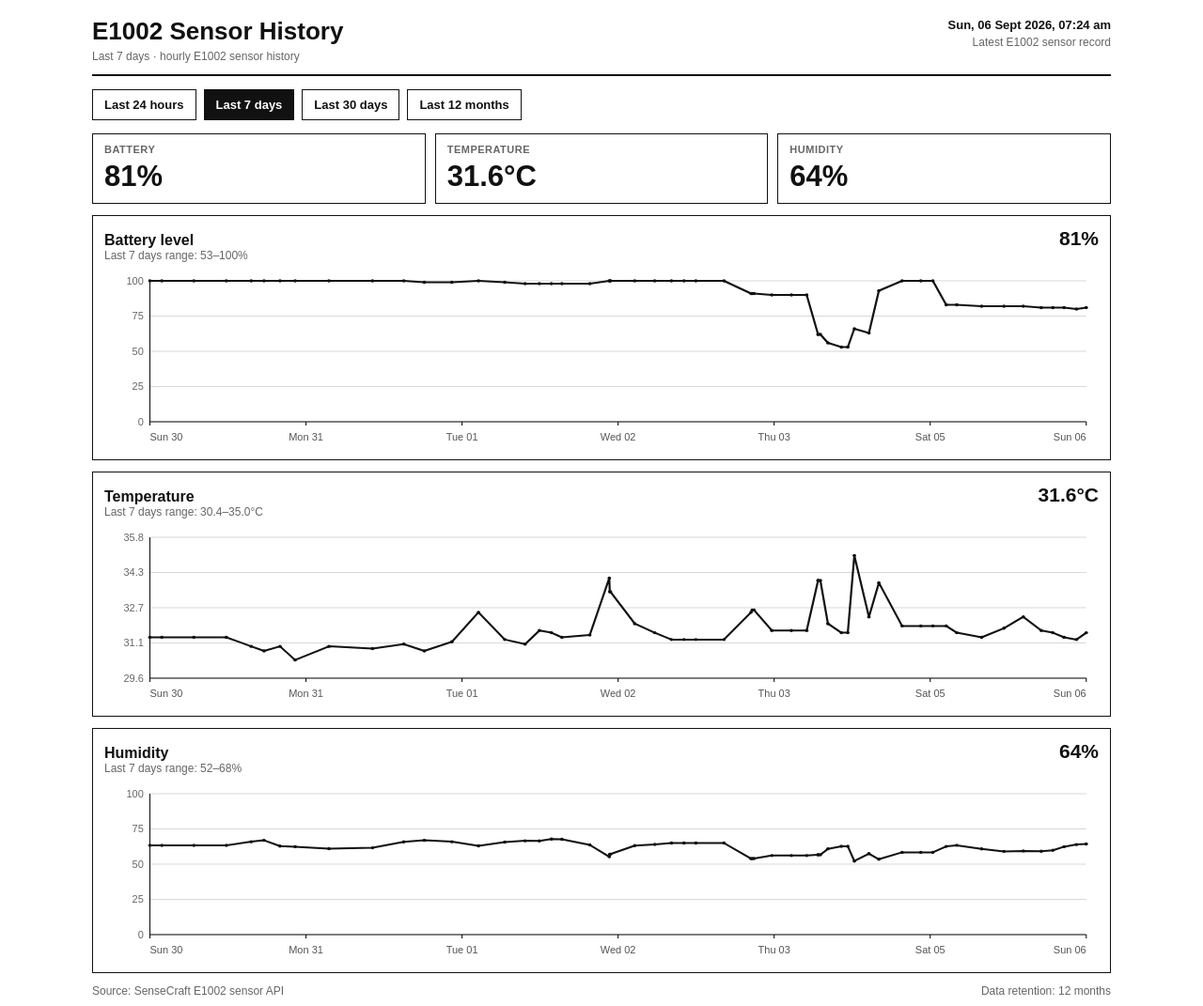
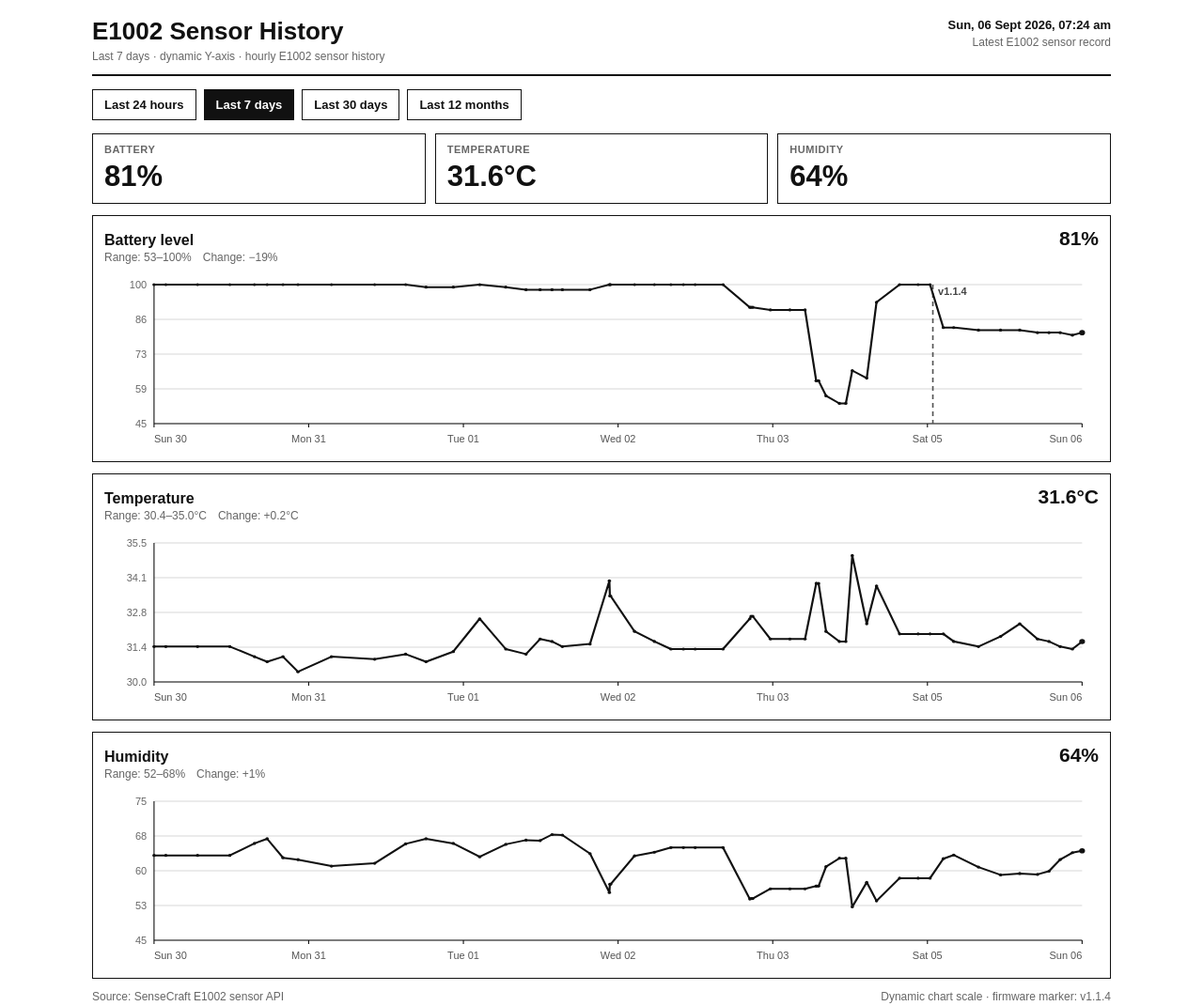
Before and after one commit to Vasanthan1276/e1002-sensor-tracker, a plain HTML site: page homeassistant.html in a window 1280 px wide. Shown: the whole page at 94% size. Drawn offline with Linux system fonts and the light colour scheme.

Commit message:
Add files via upload

```diff
--- a/homeassistant.html
+++ b/homeassistant.html
@@ -14,9 +14,7 @@
       --soft: #f4f4f4;
     }
 
-    * {
-      box-sizing: border-box;
-    }
+    * { box-sizing: border-box; }
 
     body {
       margin: 0;
@@ -45,17 +43,12 @@
       font-size: 26px;
     }
 
-    .subtitle,
-    .updated,
-    .range,
-    .footer {
+    .subtitle, .updated, .range, .change, .footer {
       color: var(--muted);
       font-size: 12px;
     }
 
-    .subtitle {
-      margin-top: 4px;
-    }
+    .subtitle { margin-top: 4px; }
 
     .updated {
       text-align: right;
@@ -140,9 +133,17 @@
       font-weight: 700;
     }
 
+    .chart-meta {
+      display: flex;
+      gap: 12px;
+      flex-wrap: wrap;
+      margin-top: 2px;
+    }
+
     .chart-value {
       font-size: 21px;
       font-weight: 700;
+      white-space: nowrap;
     }
 
     .chart-wrap {
@@ -169,31 +170,12 @@
     }
 
     @media (max-width: 650px) {
-      #app {
-        padding: 12px;
-      }
-
-      header {
-        display: block;
-      }
-
-      .updated {
-        margin-top: 8px;
-        text-align: left;
-      }
-
-      .cards {
-        grid-template-columns: 1fr;
-      }
-
-      .chart-wrap {
-        height: 165px;
-      }
-
-      .footer {
-        display: block;
-        line-height: 1.6;
-      }
+      #app { padding: 12px; }
+      header { display: block; }
+      .updated { margin-top: 8px; text-align: left; }
+      .cards { grid-template-columns: 1fr; }
+      .chart-wrap { height: 165px; }
+      .footer { display: block; line-height: 1.6; }
     }
   </style>
 </head>
@@ -226,12 +208,10 @@
         <div class="label">Battery</div>
         <div class="value" id="battery-now">--%</div>
       </div>
-
       <div class="card">
         <div class="label">Temperature</div>
         <div class="value" id="temperature-now">--°C</div>
       </div>
-
       <div class="card">
         <div class="label">Humidity</div>
         <div class="value" id="humidity-now">--%</div>
@@ -243,7 +223,10 @@
         <div class="chart-heading">
           <div>
             <div class="chart-title">Battery level</div>
-            <div class="range" id="battery-range">Range: --</div>
+            <div class="chart-meta">
+              <span class="range" id="battery-range">Range: --</span>
+              <span class="change" id="battery-change">Change: --</span>
+            </div>
           </div>
           <div class="chart-value" id="battery-value">--%</div>
         </div>
@@ -254,7 +237,10 @@
         <div class="chart-heading">
           <div>
             <div class="chart-title">Temperature</div>
-            <div class="range" id="temperature-range">Range: --</div>
+            <div class="chart-meta">
+              <span class="range" id="temperature-range">Range: --</span>
+              <span class="change" id="temperature-change">Change: --</span>
+            </div>
           </div>
           <div class="chart-value" id="temperature-value">--°C</div>
         </div>
@@ -265,7 +251,10 @@
         <div class="chart-heading">
           <div>
             <div class="chart-title">Humidity</div>
-            <div class="range" id="humidity-range">Range: --</div>
+            <div class="chart-meta">
+              <span class="range" id="humidity-range">Range: --</span>
+              <span class="change" id="humidity-change">Change: --</span>
+            </div>
           </div>
           <div class="chart-value" id="humidity-value">--%</div>
         </div>
@@ -275,19 +264,26 @@
 
     <div class="footer">
       <span>Source: SenseCraft E1002 sensor API</span>
-      <span id="retention">Data retention: 12 months</span>
+      <span>Dynamic chart scale · firmware marker: v1.1.4</span>
     </div>
   </main>
 
   <script>
     const DATA_URL = "./data/sensor-history.json";
     const SVG_NS = "http://www.w3.org/2000/svg";
+    const FIRMWARE_114_TIME = new Date("2026-09-04T20:25:42Z").getTime();
 
     const ranges = {
       "24h": { hours: 24, title: "Last 24 hours", bucketHours: 1 },
       "7d": { hours: 7 * 24, title: "Last 7 days", bucketHours: 1 },
       "30d": { hours: 30 * 24, title: "Last 30 days", bucketHours: 6 },
       "12m": { hours: 366 * 24, title: "Last 12 months", bucketHours: 24 }
+    };
+
+    const metricConfig = {
+      battery: { minSpan: 10, increment: 5, hardMin: 0, hardMax: 100, decimals: 0 },
+      temperature: { minSpan: 3, increment: 0.5, hardMin: null, hardMax: null, decimals: 1 },
+      humidity: { minSpan: 15, increment: 5, hardMin: 0, hardMax: 100, decimals: 0 }
     };
 
     let activeRange = "7d";
@@ -308,68 +304,70 @@
     }
 
     function formatTick(timestamp, rangeKey) {
-      const options = {
-        timeZone: "Asia/Singapore"
-      };
+      const options = { timeZone: "Asia/Singapore" };
 
       if (rangeKey === "24h") {
         return new Intl.DateTimeFormat("en-SG", {
-          ...options,
-          hour: "2-digit",
-          minute: "2-digit",
-          hour12: false
+          ...options, hour: "2-digit", minute: "2-digit", hour12: false
         }).format(new Date(timestamp));
       }
 
       if (rangeKey === "7d") {
         return new Intl.DateTimeFormat("en-SG", {
-          ...options,
-          weekday: "short",
-          day: "2-digit"
+          ...options, weekday: "short", day: "2-digit"
         }).format(new Date(timestamp));
       }
 
       if (rangeKey === "30d") {
         return new Intl.DateTimeFormat("en-SG", {
-          ...options,
-          day: "2-digit",
-          month: "short"
+          ...options, day: "2-digit", month: "short"
         }).format(new Date(timestamp));
       }
 
       return new Intl.DateTimeFormat("en-SG", {
-        ...options,
-        month: "short"
+        ...options, month: "short"
       }).format(new Date(timestamp));
     }
 
     function svg(tag, attributes = {}) {
       const element = document.createElementNS(SVG_NS, tag);
-
       Object.entries(attributes).forEach(([key, value]) => {
         element.setAttribute(key, value);
       });
-
       return element;
     }
 
-    function getRange(values, padding) {
-      const min = Math.min(...values);
-      const max = Math.max(...values);
+    function getSmartRange(values, metric) {
+      const cfg = metricConfig[metric];
+      const dataMin = Math.min(...values);
+      const dataMax = Math.max(...values);
+      const dataSpan = Math.max(dataMax - dataMin, 0);
+      const center = (dataMin + dataMax) / 2;
 
-      if (min === max) {
-        return {
-          min: min - padding,
-          max: max + padding
-        };
+      let low;
+      let high;
+
+      if (dataSpan < cfg.minSpan) {
+        low = center - cfg.minSpan / 2;
+        high = center + cfg.minSpan / 2;
+      } else {
+        const pad = Math.max(dataSpan * 0.12, cfg.increment);
+        low = dataMin - pad;
+        high = dataMax + pad;
       }
 
-      const extra = Math.max((max - min) * 0.15, padding);
+      let min = Math.round(low / cfg.increment) * cfg.increment;
+      let max = Math.round(high / cfg.increment) * cfg.increment;
 
-      return {
-        min: min - extra,
-        max: max + extra
-      };
+      while (min > dataMin) min -= cfg.increment;
+      while (max < dataMax) max += cfg.increment;
+
+      if (cfg.hardMin !== null) min = Math.max(cfg.hardMin, min);
+      if (cfg.hardMax !== null) max = Math.min(cfg.hardMax, max);
+
+      if (max <= min) max = min + cfg.increment;
+
+      return { min, max };
     }
 
     function aggregate(readings, metric, bucketHours) {
@@ -386,11 +384,7 @@
       readings.forEach(reading => {
         const time = new Date(reading.timestamp).getTime();
         const key = Math.floor(time / bucketMs) * bucketMs;
-
-        if (!buckets.has(key)) {
-          buckets.set(key, []);
-        }
-
+        if (!buckets.has(key)) buckets.set(key, []);
         buckets.get(key).push(reading);
       });
 
@@ -398,36 +392,33 @@
         .sort((a, b) => a[0] - b[0])
         .map(([time, items]) => {
           const values = items.map(item => Number(item[metric]));
-
           const value = metric === "battery"
             ? values[values.length - 1]
             : values.reduce((total, item) => total + item, 0) / values.length;
 
-          return {
-            timestamp: new Date(time).toISOString(),
-            value
-          };
+          return { timestamp: new Date(time).toISOString(), value };
         });
     }
 
-    function drawChart(containerId, readings, metric, fixedRange = null) {
+    function axisText(value, metric) {
+      return metric === "temperature" ? value.toFixed(1) : Math.round(value);
+    }
+
+    function drawChart(containerId, readings, metric) {
       const container = document.getElementById(containerId);
       container.innerHTML = "";
 
       const config = ranges[activeRange];
       const points = aggregate(readings, metric, config.bucketHours);
+      if (!points.length) return;
 
       const width = 960;
       const height = 190;
-      const p = { top: 12, right: 12, bottom: 28, left: 44 };
+      const p = { top: 14, right: 16, bottom: 28, left: 48 };
       const plotWidth = width - p.left - p.right;
       const plotHeight = height - p.top - p.bottom;
-
       const values = points.map(point => point.value);
-      const yRange = fixedRange || getRange(
-        values,
-        metric === "temperature" ? 0.8 : 4
-      );
+      const yRange = getSmartRange(values, metric);
 
       const firstTime = new Date(points[0].timestamp).getTime();
       const lastTime = new Date(points[points.length - 1].timestamp).getTime();
@@ -443,53 +434,54 @@
         const value = yRange.max - ((yRange.max - yRange.min) / 4) * i;
 
         root.appendChild(svg("line", {
-          x1: p.left,
-          y1: y,
-          x2: width - p.right,
-          y2: y,
-          stroke: "#d8d8d8",
-          "stroke-width": 1
+          x1: p.left, y1: y, x2: width - p.right, y2: y,
+          stroke: "#d8d8d8", "stroke-width": 1
         }));
 
         const label = svg("text", {
-          x: p.left - 6,
-          y: y + 4,
-          "text-anchor": "end",
-          "font-size": 10,
-          fill: "#666"
+          x: p.left - 7, y: y + 4, "text-anchor": "end",
+          "font-size": 10, fill: "#666"
         });
-
-        label.textContent = metric === "temperature"
-          ? value.toFixed(1)
-          : Math.round(value);
-
+        label.textContent = axisText(value, metric);
         root.appendChild(label);
       }
 
       root.appendChild(svg("line", {
-        x1: p.left,
-        y1: p.top,
-        x2: p.left,
-        y2: height - p.bottom,
-        stroke: "#111",
-        "stroke-width": 1
+        x1: p.left, y1: p.top, x2: p.left, y2: height - p.bottom,
+        stroke: "#111", "stroke-width": 1
       }));
 
       root.appendChild(svg("line", {
-        x1: p.left,
-        y1: height - p.bottom,
-        x2: width - p.right,
-        y2: height - p.bottom,
-        stroke: "#111",
-        "stroke-width": 1
+        x1: p.left, y1: height - p.bottom, x2: width - p.right,
+        y2: height - p.bottom, stroke: "#111", "stroke-width": 1
       }));
+
+      if (
+        metric === "battery" &&
+        FIRMWARE_114_TIME >= firstTime &&
+        FIRMWARE_114_TIME <= lastTime
+      ) {
+        const markerX =
+          p.left + ((FIRMWARE_114_TIME - firstTime) / timeSpan) * plotWidth;
+
+        root.appendChild(svg("line", {
+          x1: markerX, y1: p.top, x2: markerX, y2: height - p.bottom,
+          stroke: "#555", "stroke-width": 1.5, "stroke-dasharray": "5 4"
+        }));
+
+        const markerLabel = svg("text", {
+          x: markerX + 5, y: p.top + 11,
+          "font-size": 10, "font-weight": 700, fill: "#444"
+        });
+        markerLabel.textContent = "v1.1.4";
+        root.appendChild(markerLabel);
+      }
 
       const plotted = points.map(point => {
         const time = new Date(point.timestamp).getTime();
         const x = p.left + ((time - firstTime) / timeSpan) * plotWidth;
         const normalized = (point.value - yRange.min) / (yRange.max - yRange.min);
         const y = p.top + plotHeight - normalized * plotHeight;
-
         return { ...point, x, y };
       });
 
@@ -501,54 +493,46 @@
           .join(" ");
 
         root.appendChild(svg("path", {
-          d: path,
-          fill: "none",
-          stroke: "#111",
-          "stroke-width": 2,
-          "stroke-linecap": "round",
-          "stroke-linejoin": "round"
+          d: path, fill: "none", stroke: "#111", "stroke-width": 2,
+          "stroke-linecap": "round", "stroke-linejoin": "round"
         }));
       }
 
-      const markerStep = Math.max(1, Math.floor(plotted.length / 70));
-
-      plotted.forEach((point, index) => {
-        if (index % markerStep !== 0 && index !== plotted.length - 1) {
-          return;
-        }
-
+      const showDots = activeRange === "24h" || activeRange === "7d";
+      if (showDots) {
+        const markerStep = Math.max(1, Math.floor(plotted.length / 60));
+        plotted.forEach((point, index) => {
+          if (index % markerStep !== 0 && index !== plotted.length - 1) return;
+          root.appendChild(svg("circle", {
+            cx: point.x, cy: point.y,
+            r: index === plotted.length - 1 ? 2.8 : 1.6,
+            fill: "#111"
+          }));
+        });
+      } else if (plotted.length) {
+        const last = plotted[plotted.length - 1];
         root.appendChild(svg("circle", {
-          cx: point.x,
-          cy: point.y,
-          r: 1.7,
-          fill: "#111"
+          cx: last.x, cy: last.y, r: 2.8, fill: "#111"
         }));
-      });
+      }
 
       const tickCount = 6;
-
       for (let i = 0; i <= tickCount; i += 1) {
         const fraction = i / tickCount;
-        const time = firstTime + (timeSpan * fraction);
-        const x = p.left + (plotWidth * fraction);
+        const time = firstTime + timeSpan * fraction;
+        const x = p.left + plotWidth * fraction;
 
         root.appendChild(svg("line", {
-          x1: x,
-          y1: height - p.bottom,
-          x2: x,
-          y2: height - p.bottom + 4,
-          stroke: "#111",
-          "stroke-width": 1
+          x1: x, y1: height - p.bottom,
+          x2: x, y2: height - p.bottom + 4,
+          stroke: "#111", "stroke-width": 1
         }));
 
         const label = svg("text", {
-          x,
-          y: height - 8,
+          x, y: height - 8,
           "text-anchor": i === 0 ? "start" : i === tickCount ? "end" : "middle",
-          "font-size": 10,
-          fill: "#555"
+          "font-size": 10, fill: "#555"
         });
-
         label.textContent = formatTick(new Date(time).toISOString(), activeRange);
         root.appendChild(label);
       }
@@ -556,34 +540,45 @@
       container.appendChild(root);
     }
 
+    function formatDelta(value, unit, decimals) {
+      const rounded = Number(value).toFixed(decimals);
+      const numeric = Number(rounded);
+      const prefix = numeric > 0 ? "+" : numeric < 0 ? "−" : "";
+      return `${prefix}${Math.abs(numeric).toFixed(decimals)}${unit}`;
+    }
+
     function updateMetric(metric, latest, visibleReadings, unit, decimals) {
       const values = visibleReadings.map(item => Number(item[metric]));
-      const latestText = `${Number(latest[metric]).toFixed(decimals)}${unit}`;
+      const latestValue = Number(latest[metric]);
+      const firstValue = Number(visibleReadings[0][metric]);
+      const latestText = `${latestValue.toFixed(decimals)}${unit}`;
       const min = Math.min(...values).toFixed(decimals);
       const max = Math.max(...values).toFixed(decimals);
+      const delta = latestValue - firstValue;
 
       document.getElementById(`${metric}-now`).textContent = latestText;
       document.getElementById(`${metric}-value`).textContent = latestText;
       document.getElementById(`${metric}-range`).textContent =
-        `${ranges[activeRange].title} range: ${min}–${max}${unit}`;
+        `Range: ${min}–${max}${unit}`;
+      document.getElementById(`${metric}-change`).textContent =
+        `Change: ${formatDelta(delta, unit, decimals)}`;
     }
 
     function render() {
-      if (!allReadings.length) {
-        return;
-      }
+      if (!allReadings.length) return;
 
       const latest = allReadings[allReadings.length - 1];
-      const cutoff =
-        new Date(latest.timestamp).getTime() -
-        (ranges[activeRange].hours * 60 * 60 * 1000);
+      const latestTime = new Date(latest.timestamp).getTime();
+      const cutoff = latestTime - ranges[activeRange].hours * 60 * 60 * 1000;
 
       const visibleReadings = allReadings.filter(item =>
         new Date(item.timestamp).getTime() >= cutoff
       );
 
+      if (!visibleReadings.length) return;
+
       document.getElementById("subtitle").textContent =
-        `${ranges[activeRange].title} · hourly E1002 sensor history`;
+        `${ranges[activeRange].title} · dynamic Y-axis · hourly E1002 sensor history`;
 
       document.getElementById("updated").textContent =
         formatDateTime(updatedAt || latest.timestamp);
@@ -592,23 +587,12 @@
       updateMetric("temperature", latest, visibleReadings, "°C", 1);
       updateMetric("humidity", latest, visibleReadings, "%", 0);
 
-      drawChart("battery-chart", visibleReadings, "battery", {
-        min: 0,
-        max: 100
-      });
-
+      drawChart("battery-chart", visibleReadings, "battery");
       drawChart("temperature-chart", visibleReadings, "temperature");
-
-      drawChart("humidity-chart", visibleReadings, "humidity", {
-        min: 0,
-        max: 100
-      });
+      drawChart("humidity-chart", visibleReadings, "humidity");
 
       document.querySelectorAll(".periods button").forEach(button => {
-        button.classList.toggle(
-          "active",
-          button.dataset.range === activeRange
-        );
+        button.classList.toggle("active", button.dataset.range === activeRange);
       });
     }
 
@@ -642,10 +626,7 @@
         render();
       } catch (error) {
         document.getElementById("app").innerHTML =
-          `<div class="error">
-            Unable to load E1002 sensor history.
-          </div>`;
-
+          `<div class="error">Unable to load E1002 sensor history.</div>`;
         console.error(error);
       }
     }
@@ -658,7 +639,6 @@
     });
 
     loadData();
-
     setInterval(loadData, 5 * 60 * 1000);
   </script>
 </body>
```
Also changed, not shown: scripts/e1002-health-v2.mjs (+145 -127 lines).
